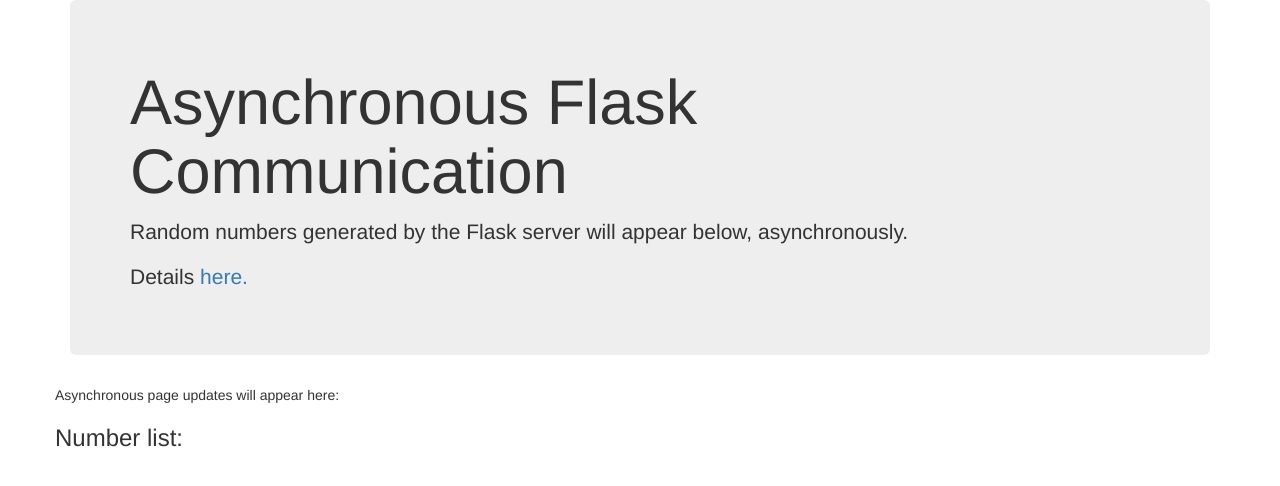
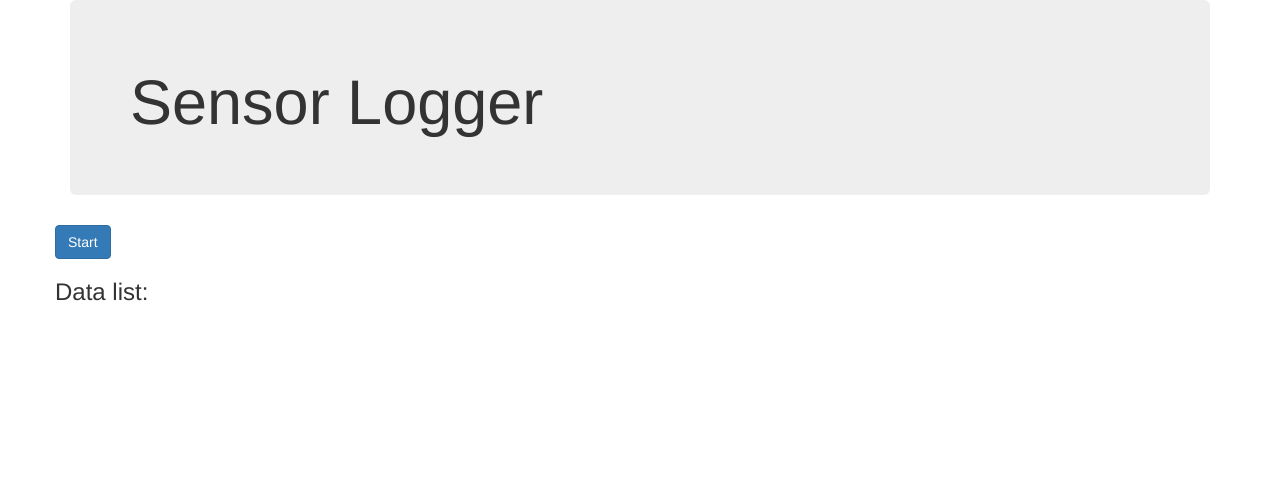
Before and after one commit to swyngaard/sensor-logger, a Flask app: page / in a window 1280 px wide. Shown: the top 486 px of the page. Run offline with Flask 2, Linux system fonts and the light colour scheme; some libraries are stand-ins or nearby versions.

Commit message:
Add start and stop functionality

```diff
--- a/server.py
+++ b/server.py
@@ -57,6 +57,7 @@ def test_connect():
 
 @socketio.on('disconnect', namespace='/test')
 def test_disconnect():
+    thread_stop_event.set()
     print('Client disconnected')
 
 
--- a/static/js/application.js
+++ b/static/js/application.js
@@ -1,15 +1,16 @@
 $(document).ready(function(){
+});
+
+let socket = null;
+
+function start_logging(){
     //connect to the socket server.
-    var socket = io.connect('http://' + document.domain + ':' + location.port + '/test');
+    socket = io.connect('http://' + document.domain + ':' + location.port + '/test');
     var numbers_received = [];
 
     //receive details from server
     socket.on('newnumber', function(msg) {
         console.log("Received number" + msg.number);
-        //maintain a list of ten numbers
-        if (numbers_received.length >= 10){
-            numbers_received.shift()
-        }
         numbers_received.push(msg.number);
         numbers_string = '';
         for (var i = 0; i < numbers_received.length; i++){
@@ -17,4 +18,20 @@ $(document).ready(function(){
         }
         $('#log').html(numbers_string);
     });
-});
+
+    $('#startstopbutton').html('Stop');
+}
+
+function stop_logging(){
+    socket.disconnect();
+    socket = null;
+    $('#startstopbutton').html('Start');
+}
+
+function toggle_logging(){
+    if(socket === null) {
+        start_logging();
+    } else {
+        stop_logging();
+    }
+}
--- a/templates/index.html
+++ b/templates/index.html
@@ -1,6 +1,7 @@
 <!DOCTYPE html>
 <html>
 <head>
+    <title>Sensor Logger</title>
     <script src="//code.jquery.com/jquery-3.3.1.min.js"></script>
     <script type="text/javascript" src="//cdnjs.cloudflare.com/ajax/libs/socket.io/1.3.6/socket.io.min.js"></script>
     <script src="static/js/application.js"></script>
@@ -11,16 +12,17 @@
 
 <div class="container">
   <div class="jumbotron">
-    <h1>Asynchronous Flask Communication</h1>
-    <p>Random numbers generated by the Flask server will appear below, asynchronously.</p>
-    <p>Details <a href='https://www.shanelynn.ie/asynchronous-updates-to-a-webpage-with-flask-and-socket-io/' target='_blank'>here.</a></p>
+    <h1>Sensor Logger</h1>
   </div>
 </div>
-
+<div class="container">
+    <div class="row">
+        <button id="startstopbutton" type="button" class="btn btn-primary" onclick="toggle_logging();">Start</button>
+    </div>
+</div>
 <div class="container" id="content">
     <div class="row">
-        <p>Asynchronous page updates will appear here:</p>
-        <h3>Number list:</h3>
+        <h3>Data list:</h3>
         <div id="log"></div>
     </div>
 </div>
```
